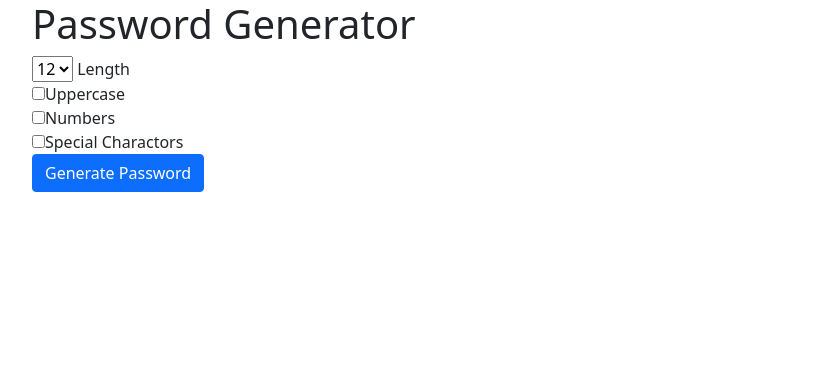
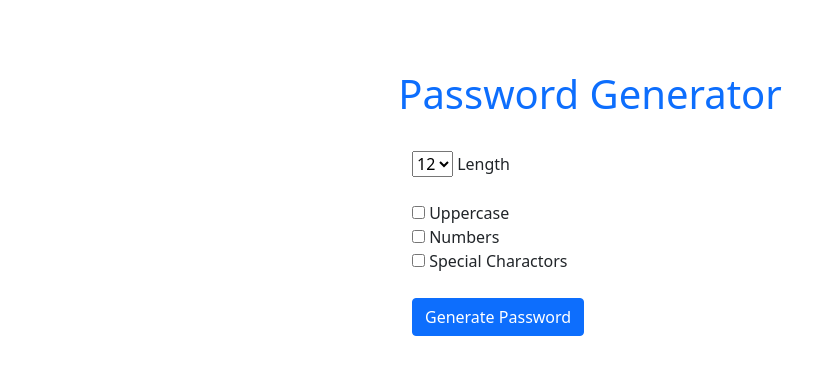
Before and after one commit to lkprabha/password_generator_project, a Django app: page / in a window 1280 px wide. Shown: the top 375 px of the page, without its empty margins (50-863 px from the left). Run offline with Django 3.2, Linux system fonts and the light colour scheme.

Commit message:
Bootstrap Modifications

```diff
--- a/password_generator/generator/templates/generator/home.html
+++ b/password_generator/generator/templates/generator/home.html
@@ -1,7 +1,21 @@
 <link href="https://cdn.jsdelivr.net/npm/bootstrap@5.0.0-beta3/dist/css/bootstrap.min.css" rel="stylesheet" integrity="sha384-eOJMYsd53ii+scO/bJGFsiCZc+5NDVN2yr8+0RDqr0Ql0h+rP48ckxlpbzKgwra6" crossorigin="anonymous">
-<div class="container text-container">
-<h1>Password Generator</h1>
+<div class="container">
+    <div class="row" style="height: 70px;"></div>
+  <div class="row">
+    <div class="col-12 align-self-center">
+        <h1 class="text-center text-primary">Password Generator</h1>
+    </div>
+  </div>
+
+  <div class="row" style="height: 25px;"></div>
+
+  <div class="row">
+      <div class="col-12">
+        <div>
           <form action="{% url 'password' %}">
+            <div class="row">
+              <div class="col-4"></div>
+              <div class="col-4">
                 <select name="length">
                   <option value ="6">6</option>
                   <option value ="7">7</option>
@@ -13,18 +27,46 @@
                   <option value ="13">13</option>
                   <option value ="14">14</option>
                   <option value ="15">15</option>
-  </select> Length
+                <select> Length
+              </div>
+              <div class="col-4"></div>
+            </div>
             <br>
-  <input type="checkbox" name="uppercase">Uppercase
-  <br>
-  <input type="checkbox" name="Numbers">Numbers
-  <br>
-  <input type="checkbox" name="Special Charactors">Special Charactors
-  <br>
+            <div class="row">
+              <div class="col-4"></div>
+              <div class="col-4">
+                <input type="checkbox" name="Uppercase">  Uppercase
+              </div>
+              <div class="col-4"></div>
+            </div>
+
+            <div class="row">
+              <div class="col-4"></div>
+              <div class="col-4">
+                <input type="checkbox" name="Numbers"> Numbers
+              </div>
+              <div class="col-4"></div>
+            </div>
+
+            <div class="row">
+              <div class="col-4"></div>
+              <div class="col-4">
+                <input type="checkbox" name="Special Charactors"> Special Charactors
+              </div>
+              <div class="col-4"></div>
+            </div>
+            <div class="row" style="height: 25px;"></div>
+            <div class="row">
+              <div class="col-4"></div>
+              <div class="col-4">
                 <input type="submit" value="Generate Password" class="btn btn-primary">
-<!--  <input type="button" value="About Page" onclick="test()"> -->
-
+              </div>
+              <div class="col-4"></div>
+            </div>
           </form>
+        </div>
+      </div>
+  </div>
 </div>
 <!-- <script type="text/javascript">-->
 
```
Also changed, not shown: password_generator/generator/templates/generator/password.html (+16 -8 lines). Lines whose indentation alone changed are shown as unchanged.
